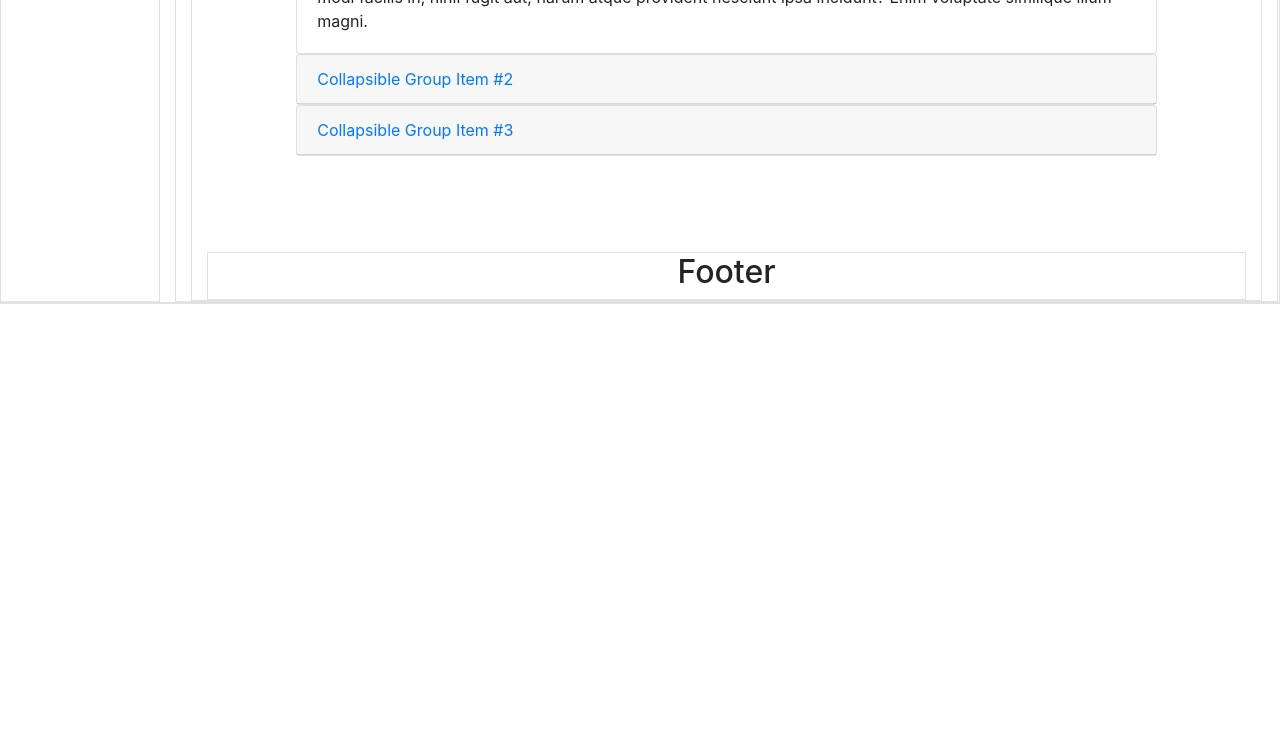
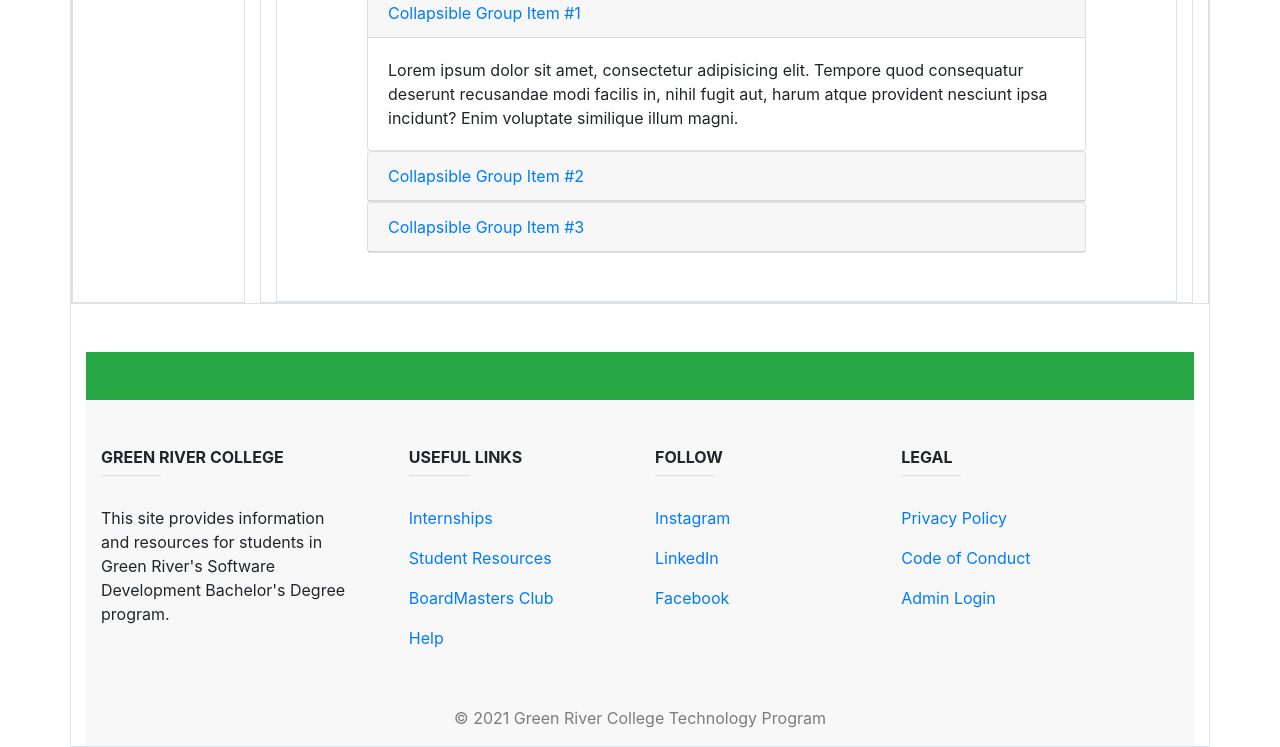
Before and after one commit to diepulp/Faq, a plain HTML site: page index1.html in a window 1280 px wide. Shown: the part 1083-1830 px from the top of the page. Before the commit the page ends 1387 px from the top, so only its background shows below. Drawn offline with Linux system fonts and the light colour scheme.

Commit message:
Added footer

```diff
--- a/index1.html
+++ b/index1.html
@@ -13,10 +13,10 @@
   </head>
 
   <body>
-    <section id="side">
-      <div class="container-xs-2 border">
+    <section id="container-main">
+      <div class="container border">
         <div class="row border">
-          <div class="col-xs-2  border mt-5">
+          <div class="col-xs-2 d-none d-md-block  border mt-5">
             <div class="text-center">
               <h3 class="text-muted p-5">Text1</h3>
               <h3 class="text-muted p-5">Text2</h3>
@@ -37,7 +37,7 @@
                               alt="nothing">
                           </div>
                         </div>
-                        <h1 class="display-4">Fluid jumbotron</h1>
+                        <h1 class="display-4">GRC Software Dev Programm</h1>
                         <p class="lead text-center text-md-start">Lorem ipsum dolor, sit amet consectetur adipisicing elit. Illum,
                           sequi iusto culpa voluptas dicta dolore deserunt veniam est consectetur ipsum officia at fugit et quisquam
                           unde, optio fugiat placeat ex? Lorem ipsum dolor sit amet consectetur adipisicing elit!</p>
@@ -99,20 +99,6 @@
                         </div>
                       </div>
                     </div>
-                    <section id="footer">
-                      <div class="container border mt-5">
-
-                        <div class="row justify-content-center">
-                          <div class="col col-lg-6">
-                            <div class="text-center">
-                              <h2>Footer</h2>
-                            </div>
-                          </div>
-
-
-                        </div>
-                      </div>
-                    </section>
                   </div>
 
                 </section>
@@ -123,7 +109,110 @@
           </div>
 
         </div>
+        <!-- Footer -->
+        <footer class="page-footer font-small blue-grey lighten-5 mt-5" style="background: #f8f8f8 !important;">
+
+          <div style="background-color: #28a745!important;">
+              <div class="container">
+
+                  <!-- Grid row-->
+                  <div class="row py-4 d-flex align-items-center">
+
+                  </div>
+                  <!-- Grid row-->
+
+              </div>
+          </div>
+
+          <!-- Footer Links -->
+          <div class="container text-center text-md-left mt-5">
+
+              <!-- Grid row -->
+              <div class="row mt-3 dark-grey-text">
+
+                  <!-- Grid column -->
+                  <div class="col-md-3 col-lg-4 col-xl-3 mb-4">
+
+                      <!-- Content -->
+                      <h6 class="text-uppercase font-weight-bold">Green River College</h6>
+                      <hr class="teal accent-3 mb-4 mt-0 d-inline-block mx-auto" style="width: 60px;">
+                      <p>This site provides information and resources for students in Green River's Software Development Bachelor's Degree program.</p>
+
+                  </div>
+                  <!-- Grid column -->
+
+                  <!-- Grid column -->
+                  <div class="col-md-2 col-lg-2 col-xl-2 mx-auto mb-4">
+
+                      <!-- Links -->
+                      <h6 class="text-uppercase font-weight-bold">Useful links</h6>
+                      <hr class="teal accent-3 mb-4 mt-0 d-inline-block mx-auto" style="width: 60px;">
+                      <p>
+                          <a class="dark-grey-text" href="https://www.itconnect.greenrivertech.net/internships" target="_blank">Internships</a>
+                      </p>
+                      <p>
+                          <a class="dark-grey-text" href="https://www.itconnect.greenrivertech.net/studentResources" target="_blank">Student Resources</a>
+                      </p>
+                      <p>
+                          <a class="dark-grey-text" href="https://www.boardmasters.greenriverdev.com/" target="_blank">BoardMasters Club</a>
+                      </p>
+                      <p>
+                          <a class="dark-grey-text" href="http://greenrivertech.net/frequently-asked-questions.php" target="_blank">Help</a>
+                      </p>
+
+                  </div>
+                  <!-- Grid column -->
+
+                  <!-- Grid column -->
+                  <div class="col-md-3 col-lg-2 col-xl-2 mx-auto mb-4">
+
+                      <!-- Links -->
+                      <h6 class="text-uppercase font-weight-bold">Follow</h6>
+                      <hr class="teal accent-3 mb-4 mt-0 d-inline-block mx-auto" style="width: 60px;">
+                      <p>
+                          <a class="dark-grey-text" href="https://instagram.com/greenrivertech/" target="_blank">Instagram</a>
+                          <p>
+                              <a class="dark-grey-text" href="https://www.linkedin.com/groups/6781985" target="_blank">LinkedIn</a>
+                          </p>
+                          <p>
+                              <a class="dark-grey-text" href="https://www.facebook.com/greenrivertechnologyprograms" target="_blank">Facebook</a>
+                          </p>
+
+                  </div>
+                  <!-- Grid column -->
+
+                  <!-- Grid column -->
+                  <div class="col-md-4 col-lg-3 col-xl-3 mx-auto mb-md-0 mb-4">
+
+                      <!-- Links -->
+                      <h6 class="text-uppercase font-weight-bold">Legal</h6>
+                      <hr class="teal accent-3 mb-4 mt-0 d-inline-block mx-auto" style="width: 60px;">
+                      <p>
+                          <a class="dark-grey-text" href="http://www.greenriver.edu/about-us/website/privacy-notice.htm" target="_blank">Privacy Policy</a>
+                      </p>
+                      <p>
+                          <a class="dark-grey-text" href="http://www.greenriver.edu/student-affairs/financial-aid/ethical-principles-and-code-of-conduct.htm" target="_blank">Code of Conduct</a>
+                      </p>
+                      <p>
+                      <a class="dark-grey-text" href="login.php">Admin Login</a>                </p>
+
+
+                  </div>
+                  <!-- Grid column -->
+
+              </div>
+              <!-- Grid row -->
+
+          </div>
+            <!-- Copyright -->
+    <div class="footer-copyright text-center text-black-50 py-3">© 2021 Green River College Technology Program
+    </div>
+    <!-- Copyright -->
+
+      </footer>
         </div>
+
+
 
 
     </section>
```
